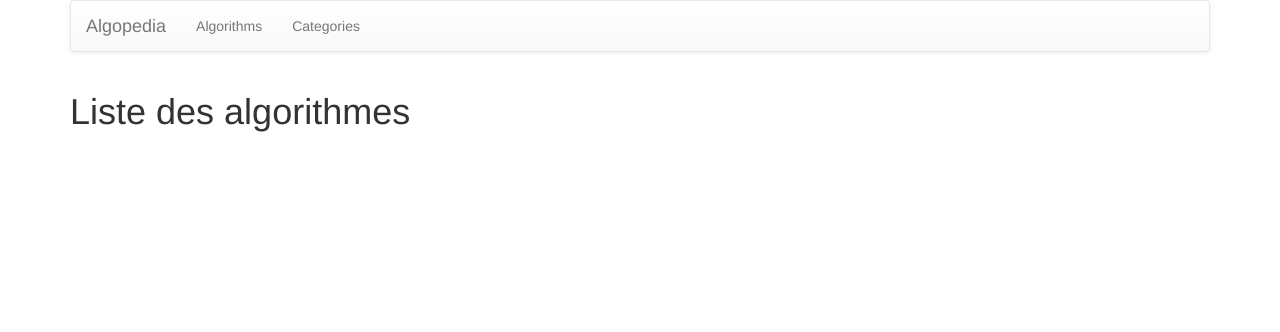
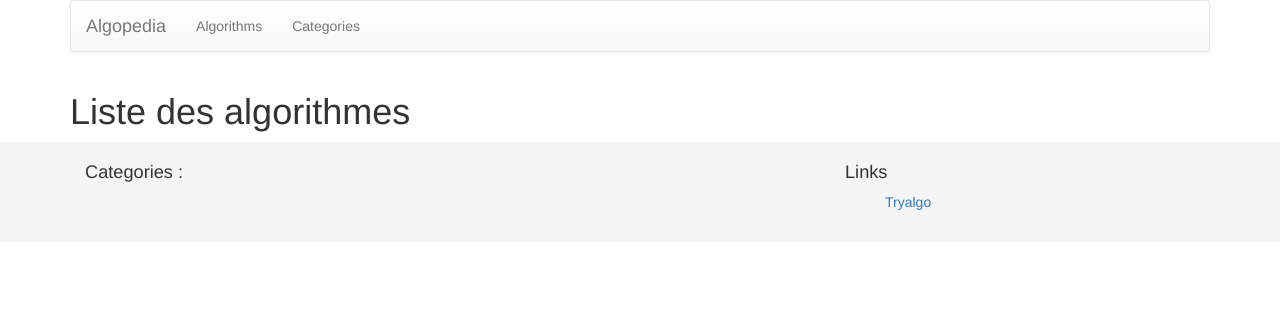
Before and after one commit to jilljenn/algopedia, a Django app: page /algos/ in a window 1280 px wide. Shown: the top 332 px of the page. Run offline with Django 3.2, Linux system fonts and the light colour scheme; data that the repository does not hold is empty; some libraries are stand-ins or nearby versions.

Commit message:
Add footer

```diff
--- a/web/algopedia/static/algopedia/css/style.css
+++ b/web/algopedia/static/algopedia/css/style.css
@@ -1,3 +1,14 @@
-.active {
-    text-decoration: underline;
+.footer {
+  width: 100%;
+  background-color: #f5f5f5;
+  padding-bottom: 20px;
 }
+.footer ul {
+  list-style: none;
+}
+.footer li {
+  display: inline;
+}
+.footer h3 {
+  font-size: 1.3em;
+}
--- a/web/algopedia/templates/algopedia/base.html
+++ b/web/algopedia/templates/algopedia/base.html
@@ -51,13 +51,22 @@
 {% block content %}
 {% endblock %}
 </div>
-<footer>
+<footer class="footer">
     <div class="container">
-        <ul>
-        {% for cat in categories %}
-            <li><a href="{% url 'algopedia:category-detail' cat.pk %}"{% if cat.pk in categories_current %} class="active"{% endif %}>{{ cat.name }}</a> ({{ cat.num }})</li>
-        {% endfor %}
-        </ul>
+        <div class="col-xs-12 col-md-8">
+            <h3>Categories :</h3>
+            <ul>
+            {% for cat in categories %}
+                <li><a href="{% url 'algopedia:category-detail' cat.pk %}"{% if cat.pk in categories_current %} class="active"{% endif %}>{{ cat.name }}</a> ({{ cat.num }})</li>
+            {% endfor %}
+            </ul>
+        </div>
+        <div class="col-xs-12 col-md-4">
+            <h3>Links</h3>
+            <ul>
+                <li><a href="http://tryalgo.org">Tryalgo</a>
+            </ul>
+        </div>
     </div>
 </footer>
 {# Bootstrap core JavaScript #}
```
